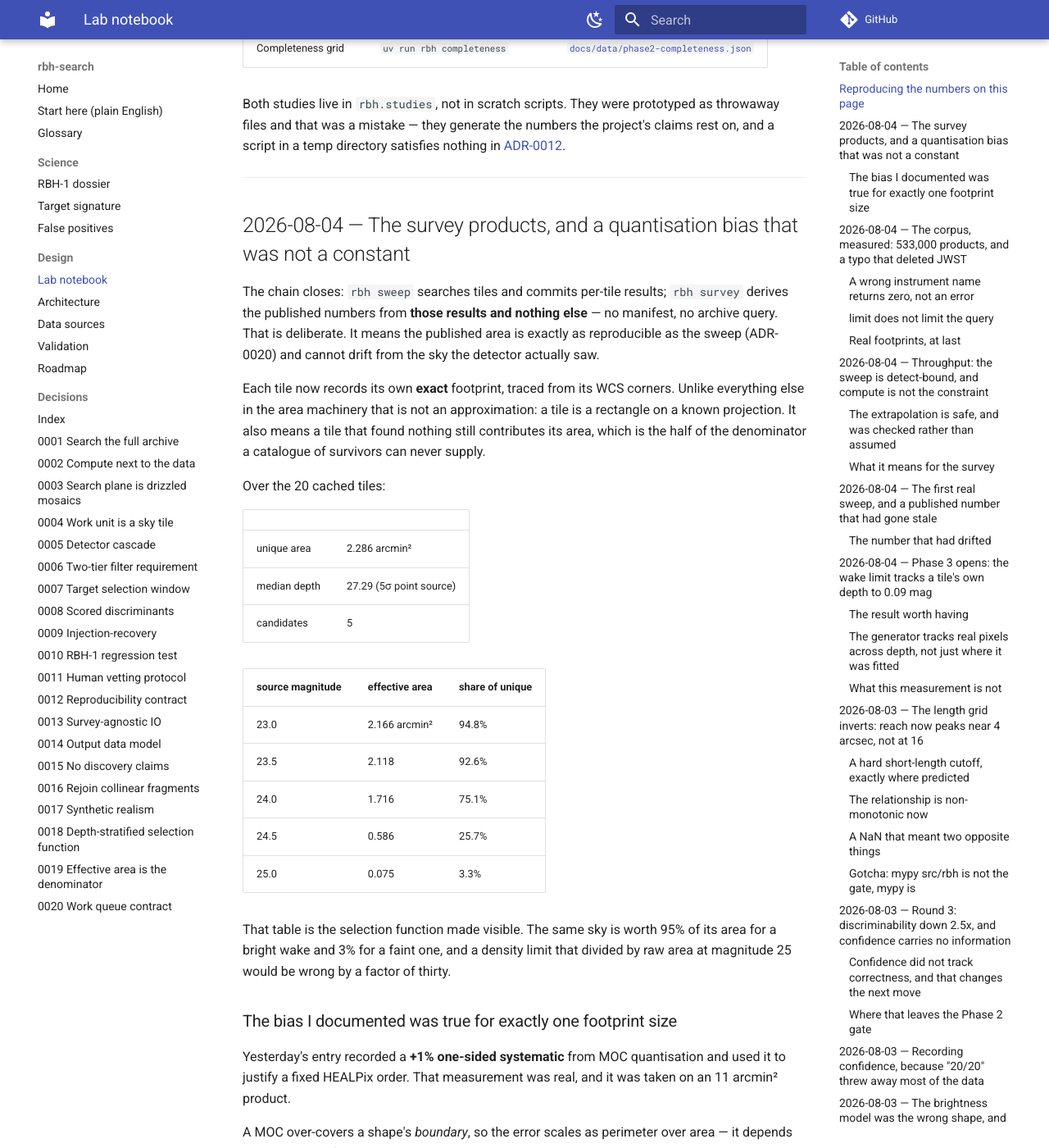
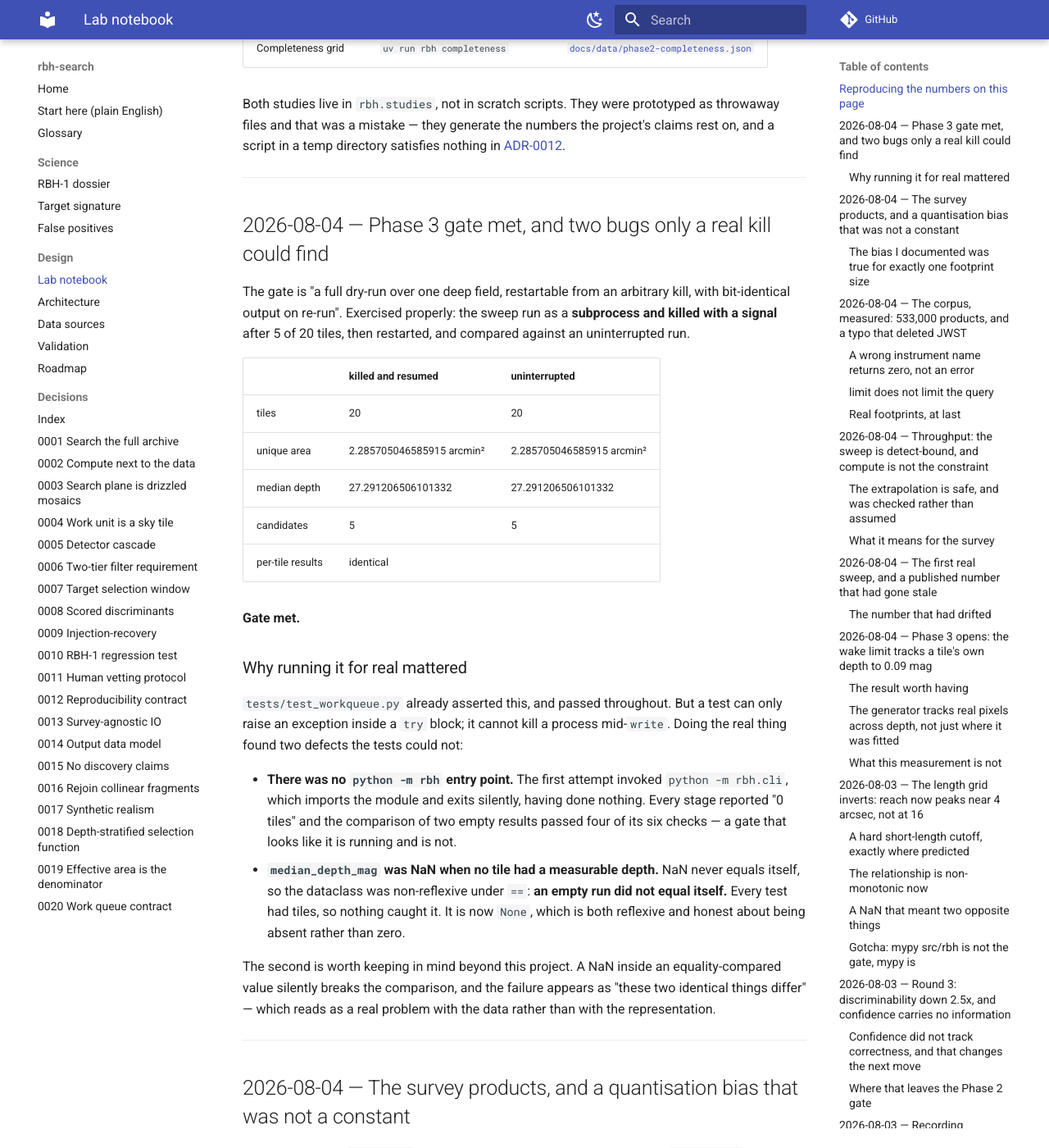
Before and after one commit to FZenji/rbh-search, an MkDocs documentation site: the page built from docs/design/lab-notebook.md, in a window 1280 px wide and 1400 px high, scrolled down 679 px. Shown: the whole window at 82% size. Built offline with MkDocs 1.6.1 and Material for MkDocs 9.7.7, drawn with Linux system fonts in a browser that asks for light colours; comment, search, counter and statistics services are not loaded.

Commit message:
feat: Phase 3 gate met, and two bugs only a real kill could find
The gate is "a full dry-run over one deep field, restartable from an arbitrary
kill, with bit-identical output on re-run". Exercised properly: the sweep run as
a subprocess and KILLED WITH A SIGNAL after 5 of 20 tiles, restarted, and
compared against an uninterrupted run.

                        killed and resumed        uninterrupted
  tiles                       20                       20
  unique area    2.285705046585915 arcmin^2  2.285705046585915
  median depth   27.291206506101332          27.291206506101332
  candidates                   5                        5
  per-tile results          identical

Gate met.

Why running it for real mattered
---------------------------------

tests/test_workqueue.py already asserted this and passed throughout. But a test
can only raise an exception inside a try block; it cannot kill a process
mid-write. Doing the real thing found two defects the tests could not:

  There was no "python -m rbh" entry point. The first attempt invoked
  "python -m rbh.cli", which imports the module and exits silently having done
  nothing. Every stage reported 0 tiles, and comparing two empty results passed
  four of its six checks - a gate that looks like it is running and is not.

  median_depth_mag was NaN when no tile had a measurable depth. NaN never equals
  itself, so the dataclass was non-reflexive under ==: an empty run did not equal
  itself. Every test had tiles, so nothing caught it. It is now None, which is
  both reflexive and honest about being absent rather than zero.

The second generalises: a NaN inside an equality-compared value silently breaks
the comparison, and the failure presents as "these two identical things differ" -
which reads as a problem with the data rather than with the representation.

306 tests pass, ruff and bare mypy clean over 62 files, docs build strict.

Co-Authored-By: Claude Opus 5 (1M context) <noreply@anthropic.com>

```diff
--- a/docs/design/lab-notebook.md
+++ b/docs/design/lab-notebook.md
@@ -26,6 +26,44 @@ Both studies live in `rbh.studies`, not in scratch scripts. They were prototyped
 throwaway files and that was a mistake — they generate the numbers the project's claims rest
 on, and a script in a temp directory satisfies nothing in
 [ADR-0012](../adr/0012-reproducibility-contract.md).
+
+---
+
+## 2026-08-04 — Phase 3 gate met, and two bugs only a real kill could find
+
+The gate is "a full dry-run over one deep field, restartable from an arbitrary kill, with
+bit-identical output on re-run". Exercised properly: the sweep run as a **subprocess and
+killed with a signal** after 5 of 20 tiles, then restarted, and compared against an
+uninterrupted run.
+
+| | killed and resumed | uninterrupted |
+|---|---|---|
+| tiles | 20 | 20 |
+| unique area | 2.285705046585915 arcmin² | 2.285705046585915 arcmin² |
+| median depth | 27.291206506101332 | 27.291206506101332 |
+| candidates | 5 | 5 |
+| per-tile results | identical | |
+
+**Gate met.**
+
+### Why running it for real mattered
+
+`tests/test_workqueue.py` already asserted this, and passed throughout. But a test can only
+raise an exception inside a `try` block; it cannot kill a process mid-`write`. Doing the real
+thing found two defects the tests could not:
+
+- **There was no `python -m rbh` entry point.** The first attempt invoked `python -m rbh.cli`,
+  which imports the module and exits silently, having done nothing. Every stage reported
+  "0 tiles" and the comparison of two empty results passed four of its six checks — a gate
+  that looks like it is running and is not.
+- **`median_depth_mag` was NaN when no tile had a measurable depth.** NaN never equals itself,
+  so the dataclass was non-reflexive under `==`: **an empty run did not equal itself.** Every
+  test had tiles, so nothing caught it. It is now `None`, which is both reflexive and honest
+  about being absent rather than zero.
+
+The second is worth keeping in mind beyond this project. A NaN inside an equality-compared
+value silently breaks the comparison, and the failure appears as "these two identical things
+differ" — which reads as a real problem with the data rather than with the representation.
 
 ---
 
```
Also changed, not shown: docs/design/roadmap.md (+19 -0 lines), 4 other files.
